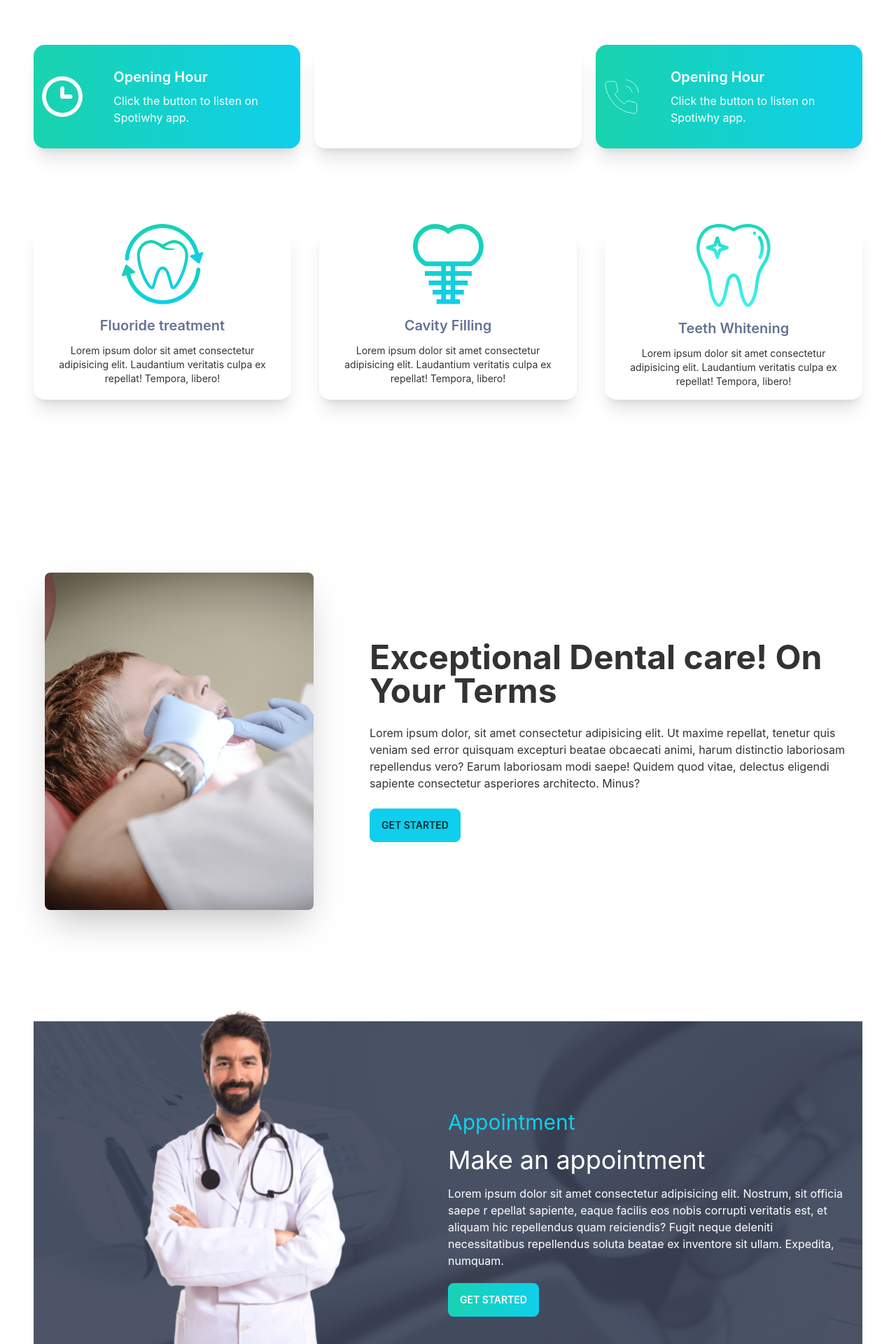
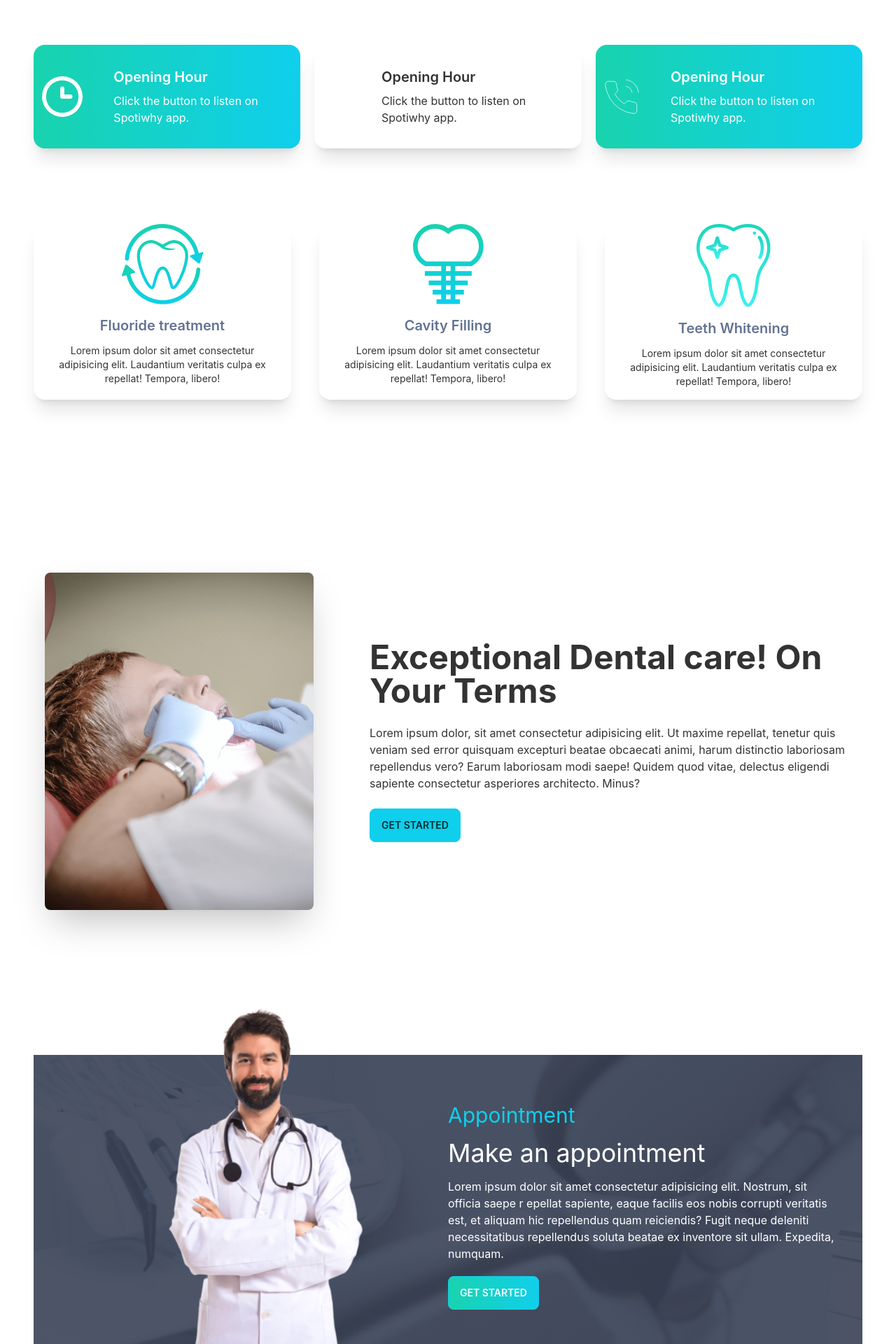
Before and after one commit to rimonhossain12/final-doctor-portal-practice, a React (Create React App) app: page / in a window 1280 px wide. Shown: the part 800-2720 px from the top of the page at 70% size. Built offline with nearby package versions, Linux system fonts and the light colour scheme.

Commit message:
added spaces with conditionally

```diff
--- a/src/Pages/Appointment/AvailableAppoint.js
+++ b/src/Pages/Appointment/AvailableAppoint.js
@@ -28,6 +28,9 @@ const AvailableAppoint = ({ date }) => {
                         </SingleAppointment>)
                     }
                 </div>
+                <div className='text-center'>
+                    <h2 className='text-primary text-2xl capitalize'>Available slots for teeth orthodontics</h2>
+                </div>
                 <div className="grid px-12 sm:grid-cols-1 md:grid-cols-2 lg:grid-cols-3 gap-5 py-12">
                     {
                         services.map((service) => <AppointmentService
--- a/src/Pages/Home/Info/Info.js
+++ b/src/Pages/Home/Info/Info.js
@@ -9,7 +9,7 @@ const Info = () => {
     return (
         <div className='grid pb-5 sm:grid-cols-1 md:grid-cols-2 lg:grid-cols-3 gap-5'>
             <InfoCard img={clock} cardTitle="Opening Hour" description="Saturday-ThursDay 9 to 6" bgColor="bg-gradient-to-r from-secondary to-primary text-white" />
-            <InfoCard img={marker} cardTitle="Opening Hour" description="Saturday-ThursDay 9 to 6" bgColor="bg-accent text-white" />
+            <InfoCard img={marker} cardTitle="Opening Hour" description="Saturday-ThursDay 9 to 6" bgClass="bg-accent" />
             <InfoCard img={phone} cardTitle="Opening Hour" description="Saturday-ThursDay 9 to 6" bgColor="bg-gradient-to-r from-secondary to-primary text-white" />
         </div>
     );
--- a/src/Pages/Home/SampleDoctor/SampleDoctor.js
+++ b/src/Pages/Home/SampleDoctor/SampleDoctor.js
@@ -5,7 +5,7 @@ import PrimaryButton from '../../Shared/PrimaryButton/PrimaryButton';
 
 const SampleDoctor = () => {
     return (
-        <section className='flex justify-center items-center sm:py-12 mb-5 text-white'
+        <section className='flex justify-center items-center px-10 mt-12 text-white'
             style={{
                 background: `url(${bgImg})`,
                 backgroundPosition: 'center center',
@@ -16,7 +16,7 @@ const SampleDoctor = () => {
             <div className="flex-1 hidden lg:block">
                 <figure><img src={doctor} className="mt-[-120px] " alt="Shoes" /></figure>
             </div>
-            <div className="flex-1 px-5">
+            <div className="flex-1">
                 <h3 className='text-primary text-3xl'>Appointment</h3>
                 <h2 className='text-4xl py-4'>Make an appointment</h2>
                 <p className='mb-5'>Lorem ipsum dolor sit amet consectetur
```
